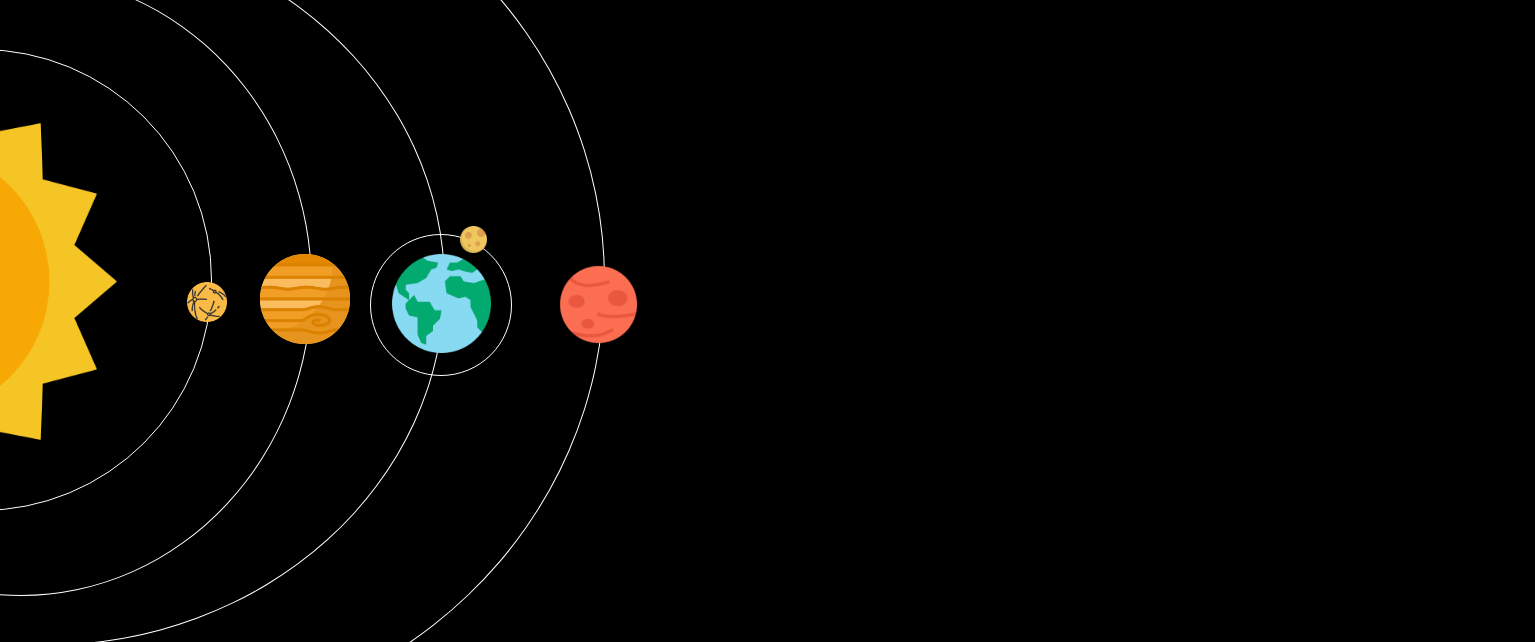
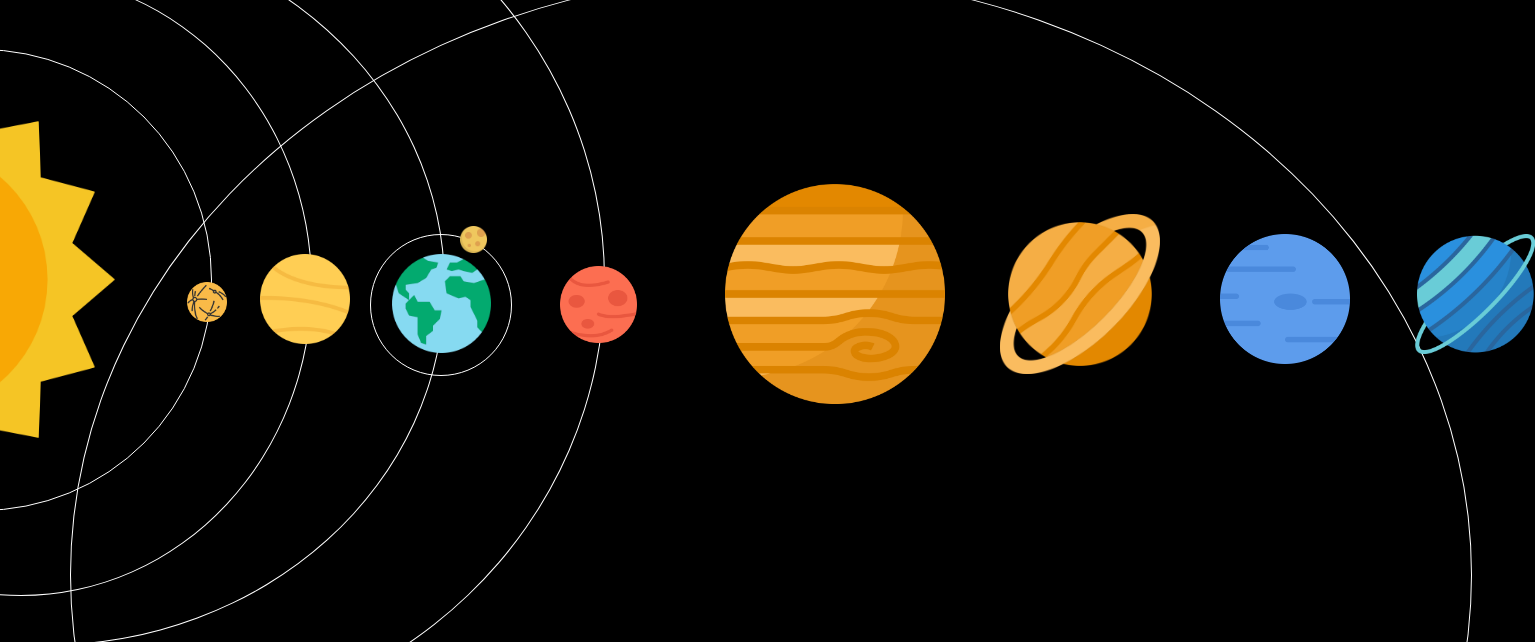
Before and after one commit to ChloeCrozier/chloecrozier.github.io, a plain HTML site: page planetarium.html in a window 1280 px wide. Shown: the part 126-768 px from the top of the page, 1535 px wide, since content can reach past the window. Drawn offline with Linux system fonts and the light colour scheme.

Commit message:
added planet images

```diff
--- a/planetarium.html
+++ b/planetarium.html
@@ -17,6 +17,10 @@
     </div>
 
 
+    <div class="netptuneorbit" title="165 Years"></div>
+    <div class="uranusorbit" title="84 Years"></div>
+    <div class="saturnorbit" title="29 Years"></div>
+    <div class="jupiterorbit" title="12 Years"></div>
     <div class="marsorbit" title="687 Days"></div>
     <div class="earthorbit" title="365 Days"></div>
     <div class="moonorbit" title="27 Days"></div>
--- a/style.css
+++ b/style.css
@@ -193,6 +193,46 @@ a:hover{
   top: -40px;
 }
 
+.jupiterorbit{
+  position: absolute;
+  width: 1400px;
+  height: 1200px;
+  border-radius: 50%;
+  left: 70px;
+  border: 1px solid white;
+  top: 100px;
+}
+/*
+.saturnorbit{
+  position: absolute;
+  width: 800px;
+  height: 720px;
+  border-radius: 50%;
+  border: 1px solid white;
+  left: -357px;
+  top: 50px;
+}
+
+.uranusorbit{
+  position: absolute;
+  width: 140px;
+  height: 140px;
+  border-radius: 50%;
+  border: 1px solid white;
+  left: 370px;
+  top: 360px;
+}
+
+.neptuneorbit{
+  position: absolute;
+  width: 930px;
+  height: 890px;
+  border-radius: 50%;
+  border: 1px solid white;
+  left: -327px;
+  top: -40px;
+} */
+
 .sun{
   transition: all 300ms;
   position: absolute;
@@ -200,7 +240,6 @@ a:hover{
   width: 405px;
   height: 405px;
   border-radius: 50%;
-  border: 2px solid black;
   left: -290px;
   top: 203px;
 }
@@ -280,32 +319,32 @@ a:hover{
 
 .jupiter{
   background-image: url('./images/planets/jupiter.png');
-  width: 90px;
-  height: 90px;
-  left: 260px;
-  top: 380px;
+  width: 220px;
+  height: 220px;
+  left: 725px;
+  top: 310px;
 }
 
 .saturn {
   background-image: url('./images/planets/saturn.png');
-  width: 99px;
-  height: 99px;
-  left: 392px;
-  top: 380px;
+  width: 160px;
+  height: 160px;
+  left: 1000px;
+  top: 340px;
 }
 
 .uranus {
   background-image: url('./images/planets/uranus.png');
-  width: 27px;
-  height: 27px;
-  left: 460px;
-  top: 352px;
+  width: 120px;
+  height: 120px;
+  left: 1415px;
+  top: 360px;
 }
 
 .neptune {
   background-image: url('./images/planets/neptune.png');
-  width: 77px;
-  height: 77px;
-  left: 560px;
-  top: 392px;
+  width: 130px;
+  height: 130px;
+  left: 1220px;
+  top: 360px;
 }
```
Also changed, not shown: index.html (+1 -1 lines), images/planets/neptune.png (added), images/planets/saturn.png (added), images/planets/uranus.png (added).
